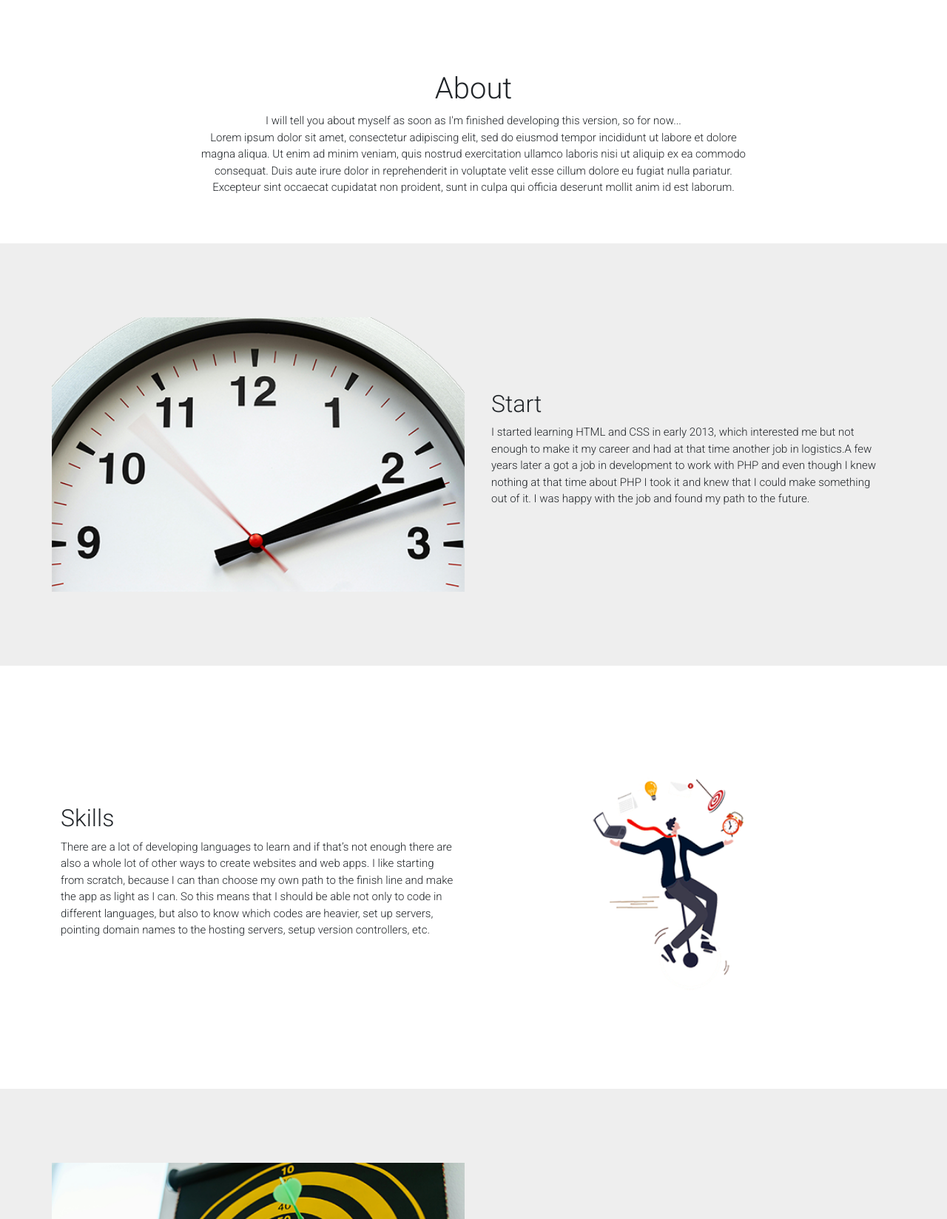
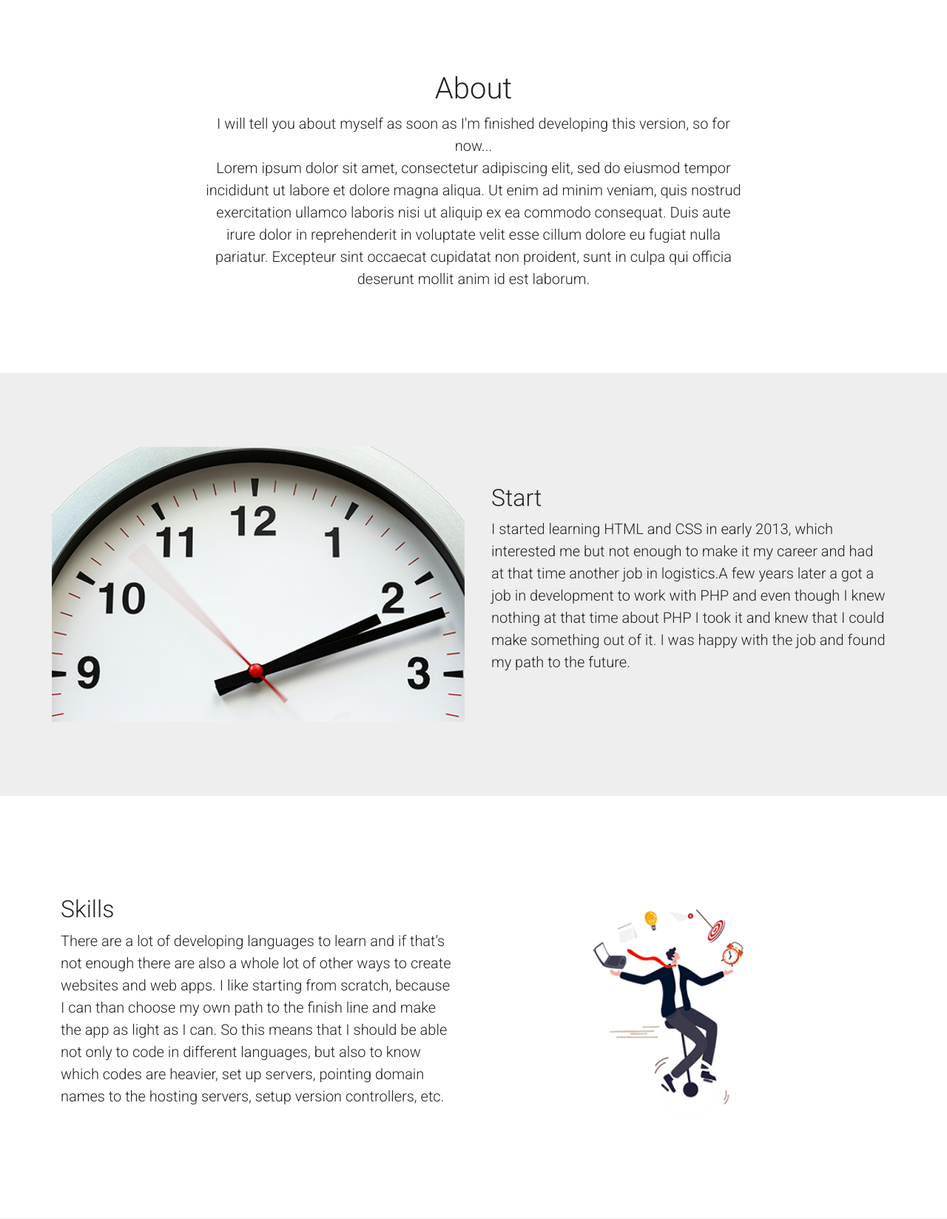
Before and after one commit to Hardanto/mkario, a PHP site: page /frontend/about in a window 1280 px wide. Shown: the part 98-1746 px from the top of the page at 74% size. Run offline with PHP 8.4, Linux system fonts and the light colour scheme.

Commit message:
A little update

```diff
--- a/frontend/about.php
+++ b/frontend/about.php
@@ -48,13 +48,13 @@ require_once('../vendor/autoload.php');
 
 		</header>
 
-		<div class='container container-one pt-5 mt-5'>
+		<div class='container container-one py-5 my-5'>
 
             <div class='row'>
                 <div class='col'></div>
                 <div class='col-12 col-lg-8'>
                     <h1 class='fw-light text-center'>About</h1>
-                    <p class='text-center'>
+                    <p class='text-center lead'>
                         I will tell you about myself as soon as I'm finished developing this version, so for now... <br>
                         Lorem ipsum dolor sit amet, consectetur adipiscing elit, sed do eiusmod tempor incididunt ut labore et dolore magna aliqua. Ut enim ad minim veniam, quis nostrud exercitation ullamco laboris nisi ut aliquip ex ea commodo consequat. Duis aute irure dolor in reprehenderit in voluptate velit esse cillum dolore eu fugiat nulla pariatur. Excepteur sint occaecat cupidatat non proident, sunt in culpa qui officia deserunt mollit anim id est laborum.
                     </p>
@@ -65,7 +65,7 @@ require_once('../vendor/autoload.php');
         </div>
 		<div class='about-container-color-offwhite'>
 
-            <div class='container container-about mt-5'>
+            <div class='container container-about'>
                 <div class='row'>
                     <div class='col-12 col-lg-6 text-center'>
                         <img src="frontend/img/aboutimg/clock.png" class='about-img' alt="Time">
@@ -77,7 +77,7 @@ require_once('../vendor/autoload.php');
                                 <h2 class='fw-light'>Start</h2>
                             </div>
                             <div class='row'>
-                                <p>
+                                <p class='lead'>
                                     I started learning HTML and CSS in early 2013, which interested me but not enough to make it my career and had at that time another job in logistics.A few years later a got a job in development to work with PHP and even though I knew nothing at that time about PHP I took it and knew that I could make something out of it. I was happy with the job and found my path to the future.
                                 </p>
                             </div>
@@ -95,7 +95,7 @@ require_once('../vendor/autoload.php');
                                 <h2 class='fw-light'>Skills</h2>
                             </div>
                             <div class='row'>
-                                <p>
+                                <p class='lead'>
                                     There are a lot of developing languages to learn and if that’s not enough there are also a whole lot of other ways to create websites and web apps. I like starting from scratch, because I can than choose my own path to the finish line and make the app as light as I can. So this means that I should be able not only to code in different languages, but also to know which codes are heavier, set up servers, pointing domain names to the hosting servers, setup version controllers, etc.
                                 </p>
                             </div>
@@ -121,7 +121,7 @@ require_once('../vendor/autoload.php');
                                 <h2 class='fw-light'>Mission</h2>
                             </div>
                             <div class='row'>
-                                <p>
+                                <p class='lead'>
                                     A fast and secure development comes with a clear visual and understanding of the goal. Web developing plays a big part of the business industry, because a business that can’t be found on the internet wont reach it’s max potential customers. To get the most out of a business, it needs to be found easily and so I’m dedicated in developing websites and web applications, doesn’t matter which tools, languages and systems are used. I am open to learn and will practice more ways to develop.
                                 </p>
                             </div>
```
